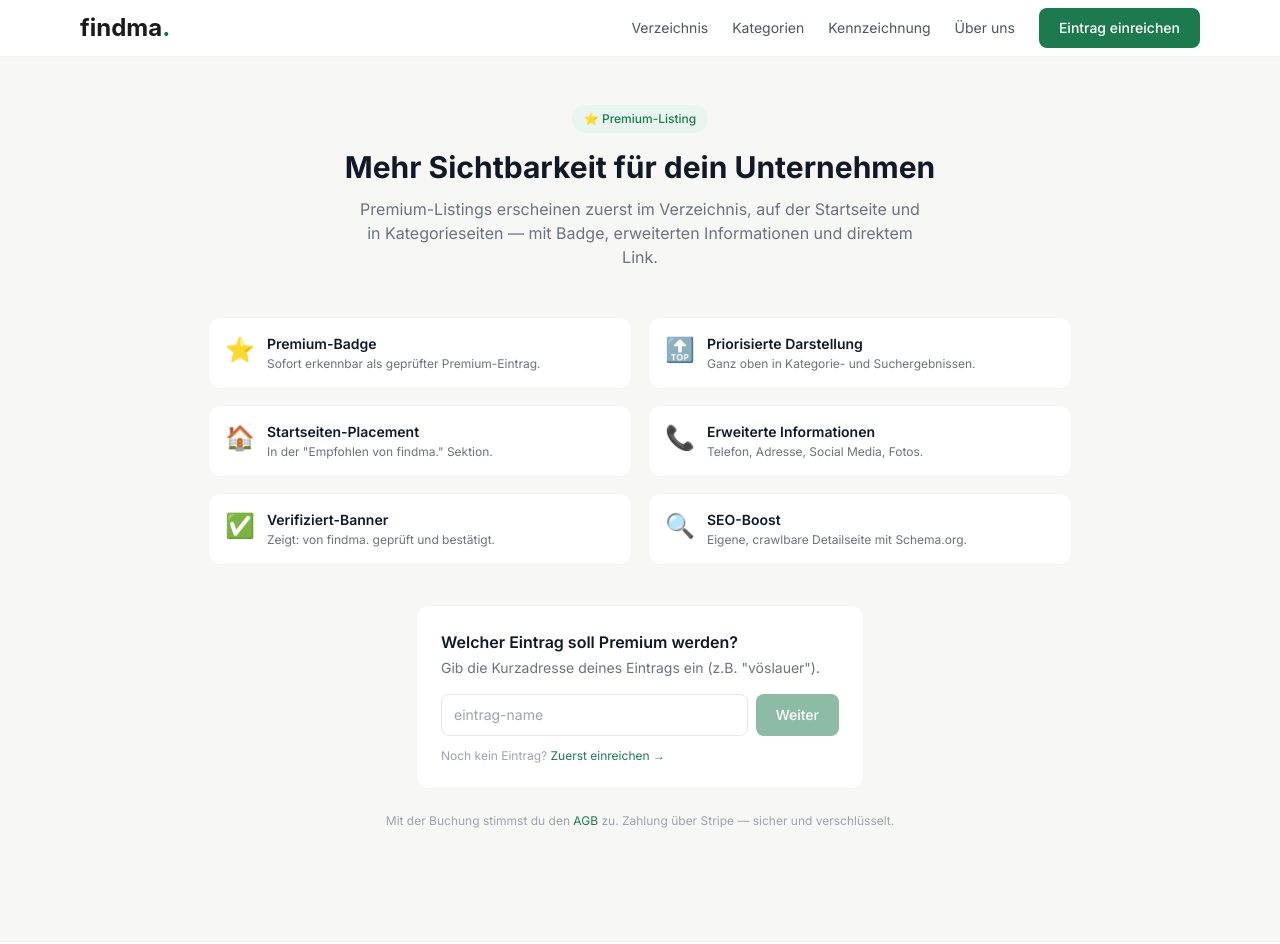
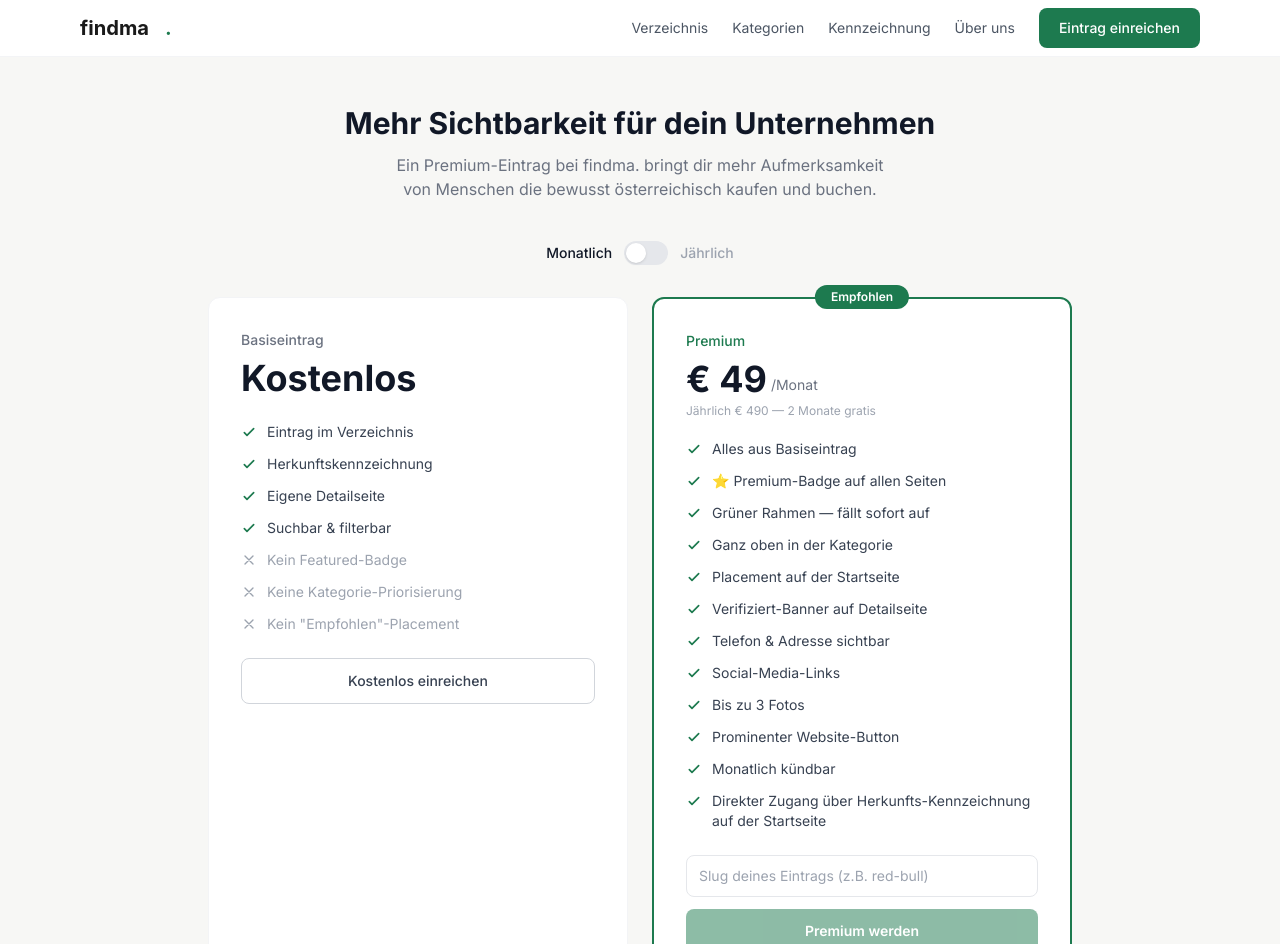
Before and after one commit to dermeistereder/findma-nextjs, a Next.js app: page /premium in a window 1280 px wide. Shown: the top 944 px of the page. Built offline with nearby package versions, Linux system fonts and the light colour scheme; no server answers.

Commit message:
premium-neu

```diff
--- a/app/page.tsx
+++ b/app/page.tsx
@@ -96,7 +96,7 @@
         <div className="grid grid-cols-1 md:grid-cols-3 gap-4">
           {[
             { flag: '🇦🇹', label: 'ÖSTERREICH', color: 'border-green-200 bg-green-50', text: 'text-green-800', desc: 'Gegründet in Österreich, Hauptsitz in Österreich, Kernleistung aus Österreich.' },
-            { flag: '🇪🇺', label: 'EUROPA', color: 'border-yellow-200 bg-yellow-50', text: 'text-yellow-800', desc: 'EU- oder DACH-Unternehmen, kein außereuropäischer Konzern, Daten bleiben in Europa.' },
+            { flag: '🇪🇺', label: 'EUROPA', color: 'border-yellow-200 bg-yellow-50', text: 'text-yellow-800', desc: 'EU- oder DACH-Unternehmen, kein außereuropäischer Konzern.' },
             { flag: '🌍', label: 'INTERNATIONAL', color: 'border-orange-200 bg-orange-50', text: 'text-orange-800', desc: 'Europäische Marke oder Produkt mit außereuropäischem Eigentümer oder Konzernmutter.' },
           ].map((item) => (
             <div key={item.label} className={`rounded-xl border p-5 ${item.color}`}>
--- a/app/premium/page.tsx
+++ b/app/premium/page.tsx
@@ -2,115 +2,184 @@
 import { useState } from 'react'
 import Link from 'next/link'
 
+const features = {
+  base: [
+    'Eintrag im Verzeichnis',
+    'Herkunftskennzeichnung',
+    'Eigene Detailseite',
+    'Suchbar & filterbar',
+  ],
+  baseNo: [
+    'Kein Featured-Badge',
+    'Keine Kategorie-Priorisierung',
+    'Kein "Empfohlen"-Placement',
+  ],
+  premium: [
+    'Alles aus Basiseintrag',
+    '⭐ Premium-Badge auf allen Seiten',
+    'Grüner Rahmen — fällt sofort auf',
+    'Ganz oben in der Kategorie',
+    'Placement auf der Startseite',
+    'Verifiziert-Banner auf Detailseite',
+    'Telefon & Adresse sichtbar',
+    'Social-Media-Links',
+    'Bis zu 3 Fotos',
+    'Prominenter Website-Button',
+    'Monatlich kündbar',
+    'Direkter Zugang über Herkunfts-Kennzeichnung auf der Startseite',
+  ],
+}
+
+const faqs = [
+  { q: 'Wie lange läuft ein Premium-Eintrag?', a: 'Monatlich oder jährlich, jederzeit kündbar.' },
+  { q: 'Wann ist mein Eintrag sichtbar?', a: 'Sofort nach Zahlungseingang.' },
+  { q: 'Kann ich später auf Premium upgraden?', a: 'Ja, jederzeit über die Detailseite deines Eintrags.' },
+  { q: 'Welche Zahlungsmethoden gibt es?', a: 'Kreditkarte und SEPA-Lastschrift via Stripe.' },
+]
+
 export default function PremiumPage() {
-  const [loading, setLoading] = useState<'monthly' | 'yearly' | null>(null)
+  const [yearly, setYearly] = useState(false)
+  const [loading, setLoading] = useState(false)
   const [slug, setSlug] = useState('')
-  const [step, setStep] = useState<'find' | 'choose'>('find')
+  const [step, setStep] = useState<'find' | 'pay'>('find')
 
-  const handleCheckout = async (plan: 'monthly' | 'yearly') => {
+  const handleCheckout = async () => {
     if (!slug.trim()) return
-    setLoading(plan)
+    setLoading(true)
     try {
       const res = await fetch('/api/stripe-checkout', {
         method: 'POST',
         headers: { 'Content-Type': 'application/json' },
-        body: JSON.stringify({ plan, slug: slug.trim() }),
+        body: JSON.stringify({ plan: yearly ? 'yearly' : 'monthly', slug: slug.trim() }),
       })
       const data = await res.json()
       if (data.url) window.location.href = data.url
-    } catch {
-      setLoading(null)
-    }
+    } catch { }
+    setLoading(false)
   }
 
   return (
     <div className="max-w-4xl mx-auto px-4 py-12">
-      <div className="text-center mb-12">
-        <div className="inline-flex items-center gap-2 bg-[#e8f5ee] text-[#1D7A4F] text-xs font-medium px-3 py-1.5 rounded-full mb-4">
-          ⭐ Premium-Listing
-        </div>
+      {/* Header */}
+      <div className="text-center mb-10">
         <h1 className="text-3xl font-bold text-gray-900 mb-3">Mehr Sichtbarkeit für dein Unternehmen</h1>
-        <p className="text-gray-500 max-w-xl mx-auto">
-          Premium-Listings erscheinen zuerst im Verzeichnis, auf der Startseite und in Kategorieseiten —
-          mit Badge, erweiterten Informationen und direktem Link.
+        <p className="text-gray-500 max-w-lg mx-auto">
+          Ein Premium-Eintrag bei findma. bringt dir mehr Aufmerksamkeit von Menschen die bewusst österreichisch kaufen und buchen.
         </p>
       </div>
 
-      {/* Features */}
-      <div className="grid grid-cols-1 md:grid-cols-2 gap-4 mb-10">
-        {[
-          { icon: '⭐', title: 'Premium-Badge', desc: 'Sofort erkennbar als geprüfter Premium-Eintrag.' },
-          { icon: '🔝', title: 'Priorisierte Darstellung', desc: 'Ganz oben in Kategorie- und Suchergebnissen.' },
-          { icon: '🏠', title: 'Startseiten-Placement', desc: 'In der "Empfohlen von findma." Sektion.' },
-          { icon: '📞', title: 'Erweiterte Informationen', desc: 'Telefon, Adresse, Social Media, Fotos.' },
-          { icon: '✅', title: 'Verifiziert-Banner', desc: 'Zeigt: von findma. geprüft und bestätigt.' },
-          { icon: '🔍', title: 'SEO-Boost', desc: 'Eigene, crawlbare Detailseite mit Schema.org.' },
-        ].map(f => (
-          <div key={f.title} className="card p-4 flex gap-3">
-            <span className="text-2xl flex-shrink-0">{f.icon}</span>
-            <div>
-              <div className="font-semibold text-sm text-gray-900">{f.title}</div>
-              <div className="text-xs text-gray-500 mt-0.5">{f.desc}</div>
-            </div>
-          </div>
-        ))}
+      {/* Toggle */}
+      <div className="flex items-center justify-center gap-3 mb-8">
+        <span className={`text-sm font-medium ${!yearly ? 'text-gray-900' : 'text-gray-400'}`}>Monatlich</span>
+        <button
+          onClick={() => setYearly(!yearly)}
+          className={`relative w-11 h-6 rounded-full transition-colors ${yearly ? 'bg-[#1D7A4F]' : 'bg-gray-200'}`}
+        >
+          <span className={`absolute top-0.5 left-0.5 w-5 h-5 bg-white rounded-full shadow transition-transform ${yearly ? 'translate-x-5' : ''}`} />
+        </button>
+        <span className={`text-sm font-medium ${yearly ? 'text-gray-900' : 'text-gray-400'}`}>Jährlich</span>
+        {yearly && <span className="text-xs bg-green-100 text-[#1D7A4F] font-medium px-2 py-0.5 rounded-full">2 Monate gratis</span>}
       </div>
 
-      {/* Pricing */}
-      {step === 'find' ? (
-        <div className="max-w-md mx-auto card p-6">
-          <h2 className="font-semibold text-gray-900 mb-1">Welcher Eintrag soll Premium werden?</h2>
-          <p className="text-sm text-gray-500 mb-4">Gib die Kurzadresse deines Eintrags ein (z.B. "vöslauer").</p>
-          <div className="flex gap-2">
-            <input
-              type="text" value={slug} onChange={e => setSlug(e.target.value)}
-              placeholder="eintrag-name"
-              className="flex-1 border border-gray-200 rounded-lg px-3 py-2.5 text-sm focus:outline-none focus:ring-2 focus:ring-[#1D7A4F]/30 focus:border-[#1D7A4F]"
-            />
-            <button onClick={() => setStep('choose')} disabled={!slug.trim()} className="btn-primary disabled:opacity-50">
-              Weiter
-            </button>
+      {/* Pricing Cards */}
+      <div className="grid grid-cols-1 md:grid-cols-2 gap-6 mb-12">
+        {/* Base */}
+        <div className="card p-8">
+          <div className="text-sm font-medium text-gray-500 mb-2">Basiseintrag</div>
+          <div className="text-4xl font-bold text-gray-900 mb-6">Kostenlos</div>
+          <ul className="space-y-3 mb-6">
+            {features.base.map(f => (
+              <li key={f} className="flex items-center gap-2.5 text-sm text-gray-700">
+                <svg className="w-4 h-4 text-[#1D7A4F] flex-shrink-0" fill="none" stroke="currentColor" viewBox="0 0 24 24">
+                  <path strokeLinecap="round" strokeLinejoin="round" strokeWidth={2.5} d="M5 13l4 4L19 7" />
+                </svg>
+                {f}
+              </li>
+            ))}
+            {features.baseNo.map(f => (
+              <li key={f} className="flex items-center gap-2.5 text-sm text-gray-400">
+                <svg className="w-4 h-4 flex-shrink-0" fill="none" stroke="currentColor" viewBox="0 0 24 24">
+                  <path strokeLinecap="round" strokeLinejoin="round" strokeWidth={2} d="M6 18L18 6M6 6l12 12" />
+                </svg>
+                {f}
+              </li>
+            ))}
+          </ul>
+          <Link href="/einreichen" className="block w-full text-center border border-gray-300 rounded-lg py-3 text-sm font-medium text-gray-700 hover:border-gray-400 transition-colors">
+            Kostenlos einreichen
+          </Link>
+        </div>
+
+        {/* Premium */}
+        <div className="relative card p-8 border-2 border-[#1D7A4F]">
+          <div className="absolute -top-3.5 left-1/2 -translate-x-1/2 bg-[#1D7A4F] text-white text-xs font-semibold px-4 py-1 rounded-full">
+            Empfohlen
           </div>
-          <p className="text-xs text-gray-400 mt-3">
-            Noch kein Eintrag? <Link href="/einreichen" className="text-[#1D7A4F] hover:underline">Zuerst einreichen →</Link>
+          <div className="text-sm font-medium text-[#1D7A4F] mb-2">Premium</div>
+          <div className="flex items-end gap-1 mb-1">
+            <span className="text-4xl font-bold text-gray-900">€ {yearly ? '490' : '49'}</span>
+            <span className="text-gray-500 text-sm mb-1">/{yearly ? 'Jahr' : 'Monat'}</span>
+          </div>
+          {yearly && <p className="text-xs text-gray-400 mb-5">Jährlich € 490 — 2 Monate gratis</p>}
+          {!yearly && <p className="text-xs text-gray-400 mb-5">Jährlich € 490 — 2 Monate gratis</p>}
+          <ul className="space-y-3 mb-6">
+            {features.premium.map(f => (
+              <li key={f} className="flex items-start gap-2.5 text-sm text-gray-700">
+                <svg className="w-4 h-4 text-[#1D7A4F] flex-shrink-0 mt-0.5" fill="none" stroke="currentColor" viewBox="0 0 24 24">
+                  <path strokeLinecap="round" strokeLinejoin="round" strokeWidth={2.5} d="M5 13l4 4L19 7" />
+                </svg>
+                {f}
+              </li>
+            ))}
+          </ul>
+
+          {step === 'find' ? (
+            <div className="space-y-3">
+              <input
+                type="text" value={slug} onChange={e => setSlug(e.target.value)}
+                placeholder="Slug deines Eintrags (z.B. red-bull)"
+                className="w-full border border-gray-200 rounded-lg px-3 py-2.5 text-sm focus:outline-none focus:ring-2 focus:ring-[#1D7A4F]/30 focus:border-[#1D7A4F]"
+              />
+              <button
+                onClick={() => slug.trim() && setStep('pay')}
+                disabled={!slug.trim()}
+                className="w-full bg-[#1D7A4F] text-white rounded-lg py-3 text-sm font-semibold hover:bg-[#166040] transition-colors disabled:opacity-50"
+              >
+                Premium werden
+              </button>
+            </div>
+          ) : (
+            <div className="space-y-3">
+              <button
+                onClick={handleCheckout}
+                disabled={loading}
+                className="w-full bg-[#1D7A4F] text-white rounded-lg py-3 text-sm font-semibold hover:bg-[#166040] transition-colors disabled:opacity-50"
+              >
+                {loading ? 'Weiterleitung...' : 'Jetzt bezahlen'}
+              </button>
+              <button onClick={() => setStep('find')} className="w-full text-xs text-gray-400 hover:text-gray-600">
+                ← Anderen Eintrag wählen
+              </button>
+            </div>
+          )}
+          <p className="text-xs text-gray-400 text-center mt-3">
+            Mit dem Kauf stimmst du unseren <Link href="/agb" className="text-[#1D7A4F] hover:underline">AGB</Link> zu.
           </p>
         </div>
-      ) : (
-        <div className="grid grid-cols-1 md:grid-cols-2 gap-6 max-w-2xl mx-auto">
-          <div className="card p-6 border-2 border-gray-100">
-            <div className="text-sm font-semibold text-gray-500 mb-1">Monatlich</div>
-            <div className="text-4xl font-bold text-gray-900 mb-1">€ 49</div>
-            <div className="text-sm text-gray-400 mb-6">pro Monat, jederzeit kündbar</div>
-            <button
-              onClick={() => handleCheckout('monthly')}
-              disabled={loading !== null}
-              className="btn-secondary w-full disabled:opacity-50"
-            >
-              {loading === 'monthly' ? 'Wird geladen...' : 'Monatlich buchen'}
-            </button>
-          </div>
+      </div>
 
-          <div className="card p-6 border-2 border-[#1D7A4F] relative">
-            <div className="absolute -top-3 left-1/2 -translate-x-1/2 bg-[#1D7A4F] text-white text-xs font-medium px-3 py-1 rounded-full">
-              2 Monate gratis
+      {/* FAQ */}
+      <div className="max-w-2xl mx-auto">
+        <h2 className="text-2xl font-bold text-gray-900 text-center mb-8">Häufige Fragen</h2>
+        <div className="space-y-6">
+          {faqs.map(({ q, a }) => (
+            <div key={q}>
+              <h3 className="font-semibold text-gray-900 mb-1">{q}</h3>
+              <p className="text-sm text-gray-500">{a}</p>
             </div>
-            <div className="text-sm font-semibold text-[#1D7A4F] mb-1">Jährlich</div>
-            <div className="text-4xl font-bold text-gray-900 mb-1">€ 490</div>
-            <div className="text-sm text-gray-400 mb-6">pro Jahr — statt € 588</div>
-            <button
-              onClick={() => handleCheckout('yearly')}
-              disabled={loading !== null}
-              className="btn-primary w-full disabled:opacity-50"
-            >
-              {loading === 'yearly' ? 'Wird geladen...' : 'Jährlich buchen'}
-            </button>
-          </div>
+          ))}
         </div>
-      )}
-
-      <p className="text-xs text-gray-400 text-center mt-6">
-        Mit der Buchung stimmst du den <Link href="/agb" className="text-[#1D7A4F] hover:underline">AGB</Link> zu. Zahlung über Stripe — sicher und verschlüsselt.
-      </p>
+      </div>
     </div>
   )
 }
--- a/app/ueber-uns/page.tsx
+++ b/app/ueber-uns/page.tsx
@@ -39,7 +39,7 @@
               },
               {
                 flag: '🇪🇺', label: 'EUROPA', color: 'border-yellow-200 bg-yellow-50 text-yellow-800',
-                points: ['EU- oder DACH-Unternehmen', 'Kein außereuropäischer Konzern', 'Daten bleiben in Europa'],
+                points: ['EU- oder DACH-Unternehmen', 'Kein außereuropäischer Konzern'],
               },
               {
                 flag: '🌍', label: 'INTERNATIONAL', color: 'border-orange-200 bg-orange-50 text-orange-800',
--- a/app/verzeichnis/[slug]/page.tsx
+++ b/app/verzeichnis/[slug]/page.tsx
@@ -57,7 +57,7 @@
     bg: 'bg-yellow-50',
     border: 'border-yellow-200',
     text: 'text-yellow-800',
-    desc: 'EU- oder DACH-Unternehmen, kein außereuropäischer Konzern, Daten bleiben in Europa.',
+    desc: 'EU- oder DACH-Unternehmen, kein außereuropäischer Konzern.',
   },
   red: {
     label: 'International',
```
Also changed, not shown: public/findma-logo.svg.
